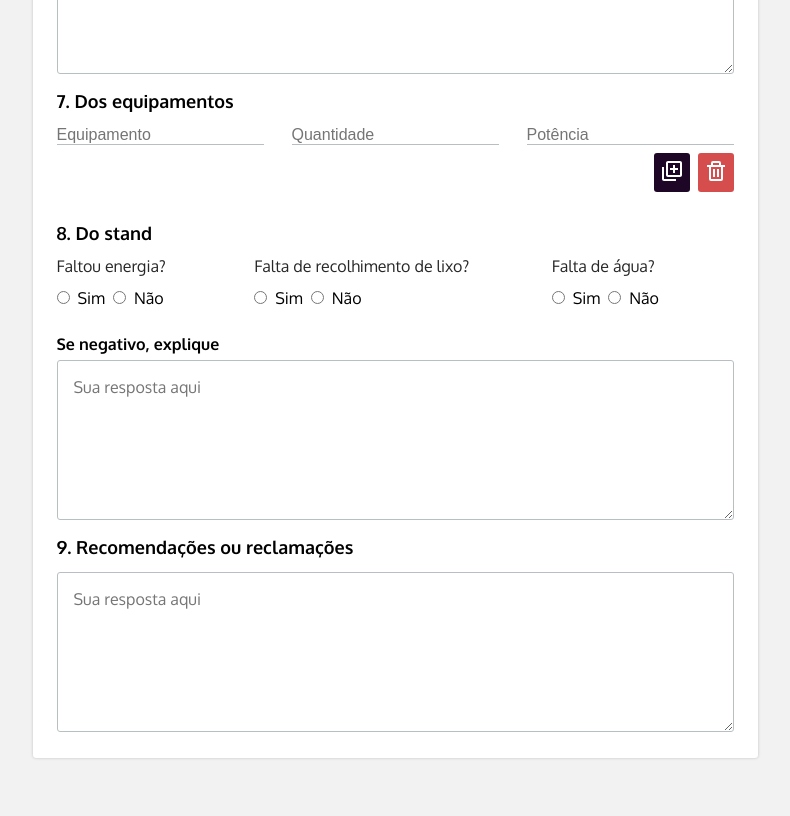
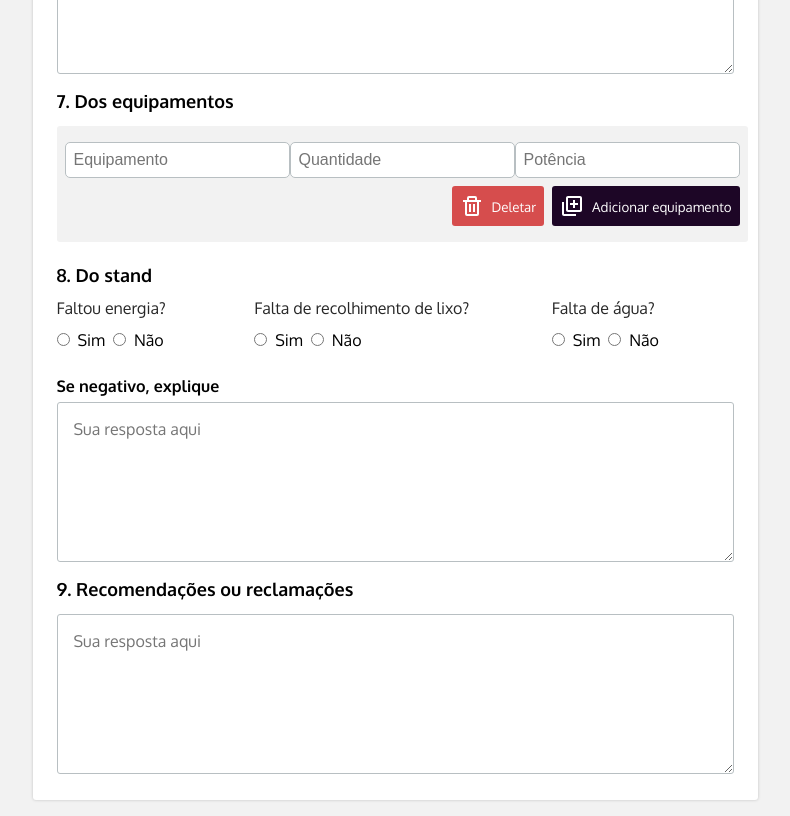
Before and after one commit to joaogomes13/reports-up, a React (Create React App) app in the folder frontend/: page / in a window 1280 px wide. Shown: the part 2340-3156 px from the top of the page, without its empty margins (245-1035 px from the left). Before the commit the page ends 3114 px from the top, so only its background shows below. Built offline with nearby package versions, Linux system fonts and the light colour scheme.

Commit message:
Estilizando componente

```diff
--- a/frontend/src/components/ListField/ListField.module.scss
+++ b/frontend/src/components/ListField/ListField.module.scss
@@ -1,52 +1,96 @@
-.input__container {
-    display: flex;
-    min-width: 677px;
-    justify-content: space-between;
+.list {
+    background-color: #F2F2F2;
+    border-radius: 3px;
+    padding: 16px 8px;
     margin-bottom: 8px;
+
+    &__inputs {
+        display: flex;
+        justify-content: space-between;
+
+        input {
+            font-size: 16px;
+            padding: 8px;
+            border: 0.5px solid #B8BFC2;
+            border-radius: 5px;
+
+        }
+
+        &_larger {
+            flex-grow: 1;
+        }
+
+        &_smaller {
+            flex-basis: 10%;
+        }
+    }
+
+    &__btns {
+        display: flex;
+        justify-content: end;
+        margin-top: 8px;
+
+        button {
+            display: flex;
+            align-items: center;
+            border-radius: 3px;
+            padding: 8px;
+            border: none;
+
+            p {
+                margin-left: 8px;
+            }
+        }
+
+        &_add {
+            background-color: #1D0626;
+            color: #FFF;
+            margin-left: 8px;
+            transition: ease-in-out 0.1s;
+        }
+
+        &_remove {
+            background-color: #D64D4D;
+            color: #FFF;
+            transition: ease-in-out 0.1s;
+        }
+
+        &_remove:hover,
+        &_add:hover {
+            opacity: 0.8;
+            cursor: pointer;
+        }
+
+    }
 }
 
-.list {
+// .input__container {
+//     display: flex;
+//     min-width: 677px;
+//     justify-content: space-between;
+//     margin-bottom: 8px;
+// }
 
-    &__input {
-        justify-content: space-between;
-        margin-bottom: 16px;
-        display: flex;
-        flex-direction: column;
-        align-items: flex-end;
+// .list {
+
+//     &__input {
+//         justify-content: space-between;
+//         margin-bottom: 16px;
+//         display: flex;
+//         flex-direction: column;
+//         align-items: flex-end;
 
 
 
-        &_add {
-            border-radius: 3px;
-            padding: 6px;
-            border: none;
-            background-color: #1D0626;
-            color: #FFF;
-            margin-right: 8px;
-            transition: ease-in-out 0.5ms;
-        }
 
-        &_remove {
-            border-radius: 3px;
-            padding: 6px;
-            border: none;
-            background-color: #D64D4D;
-            color: #FFF;
-            transition: ease-in-out 0.5ms;
-        }
-
-        &_remove:hover, &_add:hover {
-            opacity: 0.8;
-            cursor: pointer;
-        }
-    }
+//     }
 
 
 
-    &__inputs {
-        outline: 0;
-        border: none;
-        border-bottom: 0.5px solid #B8BFC2;
-        font-size: 16px;
-    }
-}
+//     &__inputs {
+//         outline: 0;
+//         border: none;
+//         border-bottom: 0.5px solid #B8BFC2;
+//         font-size: 16px;
+//     }
+// }
--- a/frontend/src/components/ListField/index.tsx
+++ b/frontend/src/components/ListField/index.tsx
@@ -57,15 +57,21 @@ export default function ListField({ name }: Props) {
         <div>
           {
             formTest.map((element, index) => (
-              <div className={style.list__input} key={index}>
-                <div className={style.input__container}>
-                  <input className={style.list__inputs} id={name + 'No'} type="text" name={name} required placeholder='Equipamento' onChange={(e) => handleEquipamentChange(element.id, e)} />
-                  <input className={style.list__inputs} id={name + 'No'} type="number" name={name} required placeholder='Quantidade' onChange={(e) => handleEquipamentChange(element.id, e)} />
-                  <input className={style.list__inputs} id={name + 'No'} type="number" name={name} required placeholder='Potência' onChange={(e) => handleEquipamentChange(element.id, e)} />
+              <div className={style.list} key={index}>
+                <div className={style.list__inputs}>
+                  <input className={style.list__inputs_larger} id={name + 'No'} type="text" name={name} required placeholder='Equipamento' onChange={(e) => handleEquipamentChange(element.id, e)} />
+                  <input className={style.list__inputs_smaller} id={name + 'No'} type="number" name={name} required placeholder='Quantidade' onChange={(e) => handleEquipamentChange(element.id, e)} />
+                  <input className={style.list__inputs_smaller} id={name + 'No'} type="number" name={name} required placeholder='Potência' onChange={(e) => handleEquipamentChange(element.id, e)} />
                 </div>
-                <div>
-                  <button type='button' className={style.list__input_add} onClick={addEquipament}><BiAddToQueue size={24} /></button>
-                  <button type='button' className={style.list__input_remove} onClick={() => removeEquipament(element.id)}><BiTrash size={24} /></button>
+                <div className={style.list__btns}>
+                  <button type='button' className={style.list__btns_remove} onClick={() => removeEquipament(element.id)}>
+                    <BiTrash size={24} />
+                    <p>Deletar</p>
+                  </button>
+                  <button type='button' className={style.list__btns_add} onClick={addEquipament}>
+                    <BiAddToQueue size={24} />
+                    <p>Adicionar equipamento</p>
+                  </button>
                 </div>
               </div>
             ))
```
Also changed, not shown: 2 other files (tests, documents, lock files or other folders).
